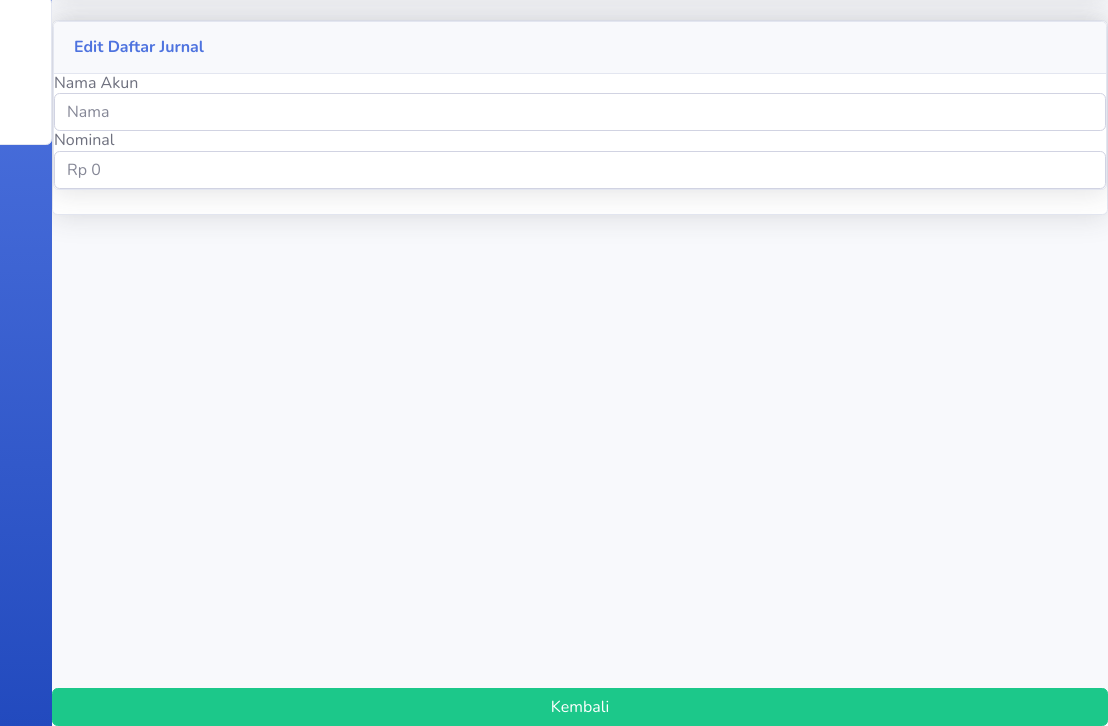
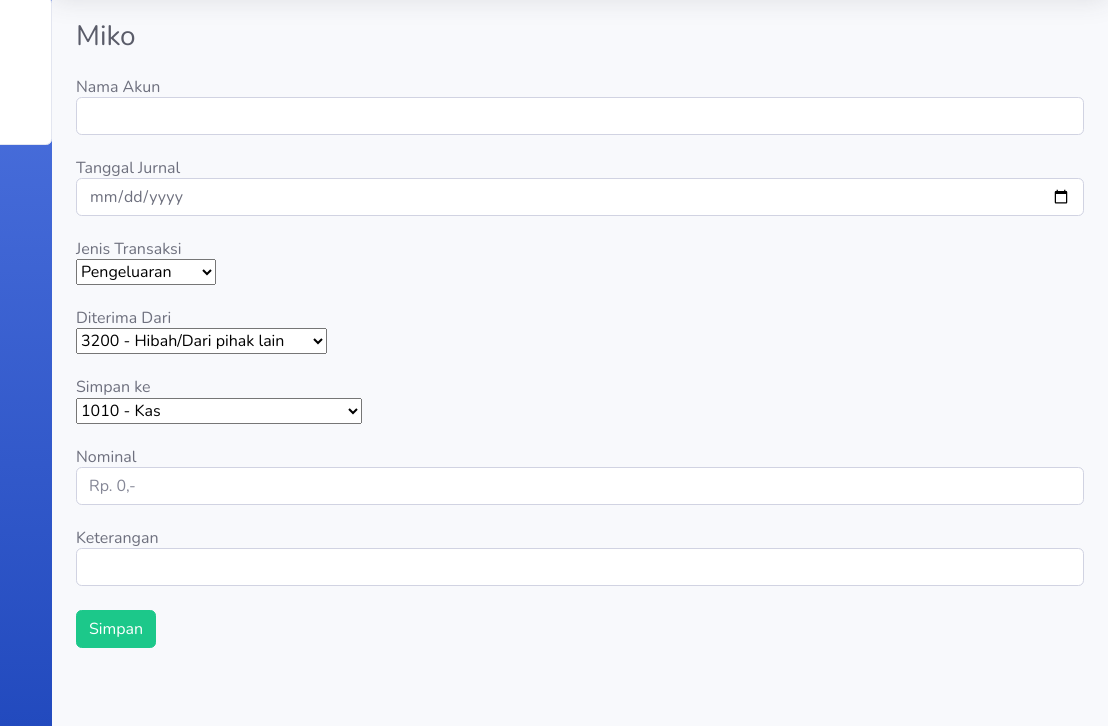
Before and after one commit to didiansyah/laporan-umkm, a plain HTML site: page umkm/editdaftarjurnal.html in a window 1280 px wide. Shown: the part 74-800 px from the top of the page, 172-1280 px from the left. Drawn offline with nearby package versions, Linux system fonts and the light colour scheme.

Commit message:
third commit

```diff
--- a/umkm/editdaftarjurnal.html
+++ b/umkm/editdaftarjurnal.html
@@ -132,23 +132,75 @@
         <!-- End of Topbar -->
 
         <!-- Begin Page Content -->
-        <div class="card shadow mb-4">
-          <div class="card shadow mb-4">
-            <div class="card-header py-3">
-            <h6 class="m-0 font-weight-bold text-primary">Edit Daftar Jurnal</h6>
+        <div class="container-fluid">
+
+          <!-- Page Heading -->
+          <div class="d-sm-flex align-items-center justify-content-between mb-4">
+             <h1 class="h3 mb-0 text-gray-800">Miko</h1>
            </div>
+
           <h6 class="h6 mb-0 text-gray-700 center">Nama Akun</h6>
           <div class="input-group">
-                <input type="text" class="form-control" placeholder="Nama">
+             <input type="number" class="form-control">
           </div>
+          <br>
+          <h6 class="h6 mb-0 text-gray-700 center">Tanggal Jurnal</h6>
+          <div class="input-group">
+             <input type="date" class="form-control">
+          </div>
+          <br>
+          <h6 class="h6 mb-0 text-gray-700 center">Jenis Transaksi</h6>
+          <select id="transaksi" name="transaksi">
+             <option>Pengeluaran</option>
+             <option>Hutang</option>
+             <option>Bayar Hutang</option>
+             <option>Piutang</option>
+             <option>Dibayar Piutang</option>
+             <option>Tambah Modal</option>
+             <option>Tarik Modal</option>
+             <option>Pengalihan Aset</option>
+             <option>Penyesuaian</option>
+          </select>
+          <br>
+          <br>
+          <h6 class="h6 mb-0 text-gray-700 center">Diterima Dari</h6>
+          <select id="transaksi" name="transaksi">
+             <option>3200 - Hibah/Dari pihak lain</option>
+             <option>4010 - Penjualan produk</option>
+             <option>4020 - Pendapatan jasa</option>
+             <option>4040 - Pendapatan lain-lain</option>
+             <option>4050 - Pendapatan bunga bank</option>
+          </select>
+          <br>
+          <br>
+          <h6 class="h6 mb-0 text-gray-700 center">Simpan ke</h6>
+          <select id="transaksi" name="transaksi">
+             <option>1010 - Kas</option>
+             <option>1020 - Bank Mandiri</option>
+             <option>1021 - Bank BRI</option>
+             <option>1022 - Bank BNI</option>
+             <option>1023 - Bank BCA</option>
+             <option>1024 - Bank Daerah/Lainnya</option>
+             <option>1040 - Persediaan barang dagangan</option>
+             <option>1050 - Persediaan bahan baku</option>
+             <option>1060 - Beban dibayar dimuka</option>
+             <option>1070 - Perlengkapan/ATK</option>
+          </select>
+          <br>
+          <br>
           <h6 class="h6 mb-0 text-gray-700 center">Nominal</h6>
           <div class="input-group">
-            <input type="number" class="form-control" placeholder="Rp 0">
+             <input type="number" class="form-control" placeholder="Rp. 0,-">
           </div>
+          <br>
+          <h6 class="h6 mb-0 text-gray-700 center">Keterangan</h6>
+          <div class="input-group">
+             <input type="text" class="form-control">
           </div>
+          <br>
+          <button onclick="document.location='daftarjurnal.html'"  class="btn btn-success" type="submit">Simpan</button>
+
          </div>
-          </div>
-          <button onclick="document.location='daftarjurnal.html'" class="btn btn-success">Kembali</button>
 
 
        </div>
```
Also changed, not shown: invest/profile.html (+2 -9 lines), umkm/entryjurnal.html (+1 -1 lines). Lines whose indentation alone changed are shown as unchanged.
